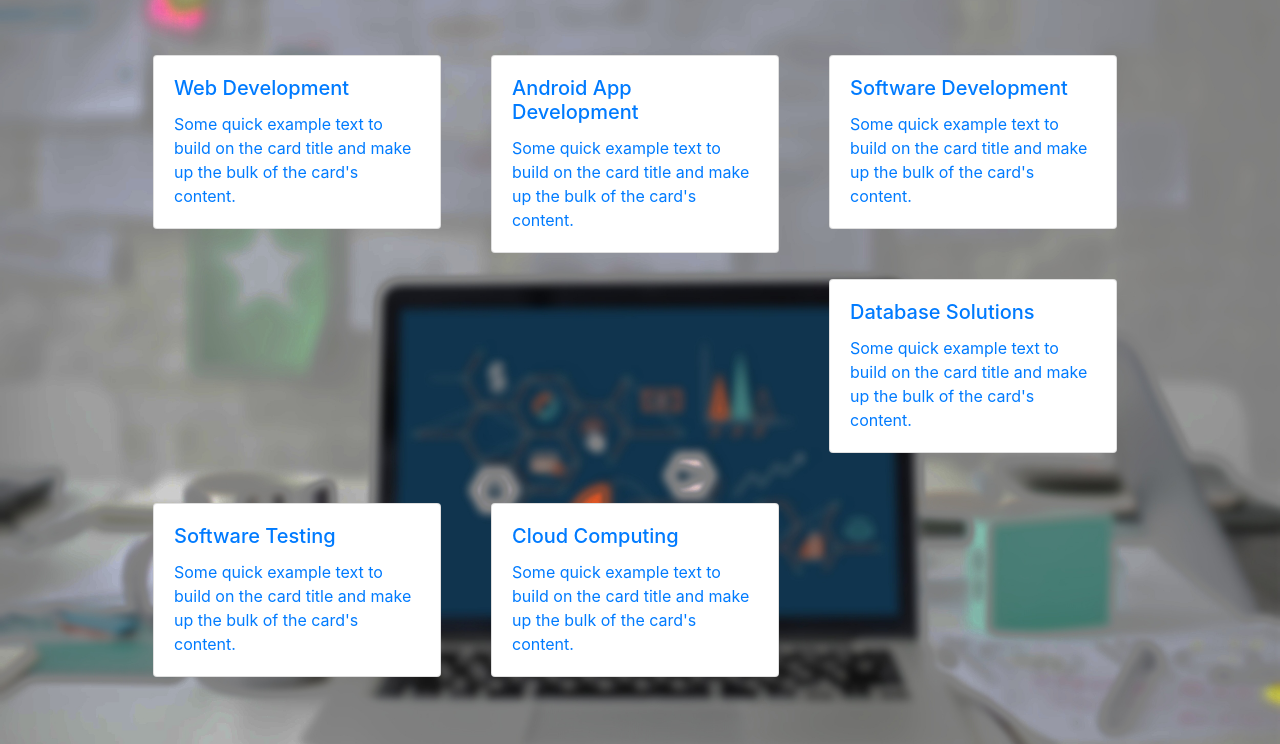
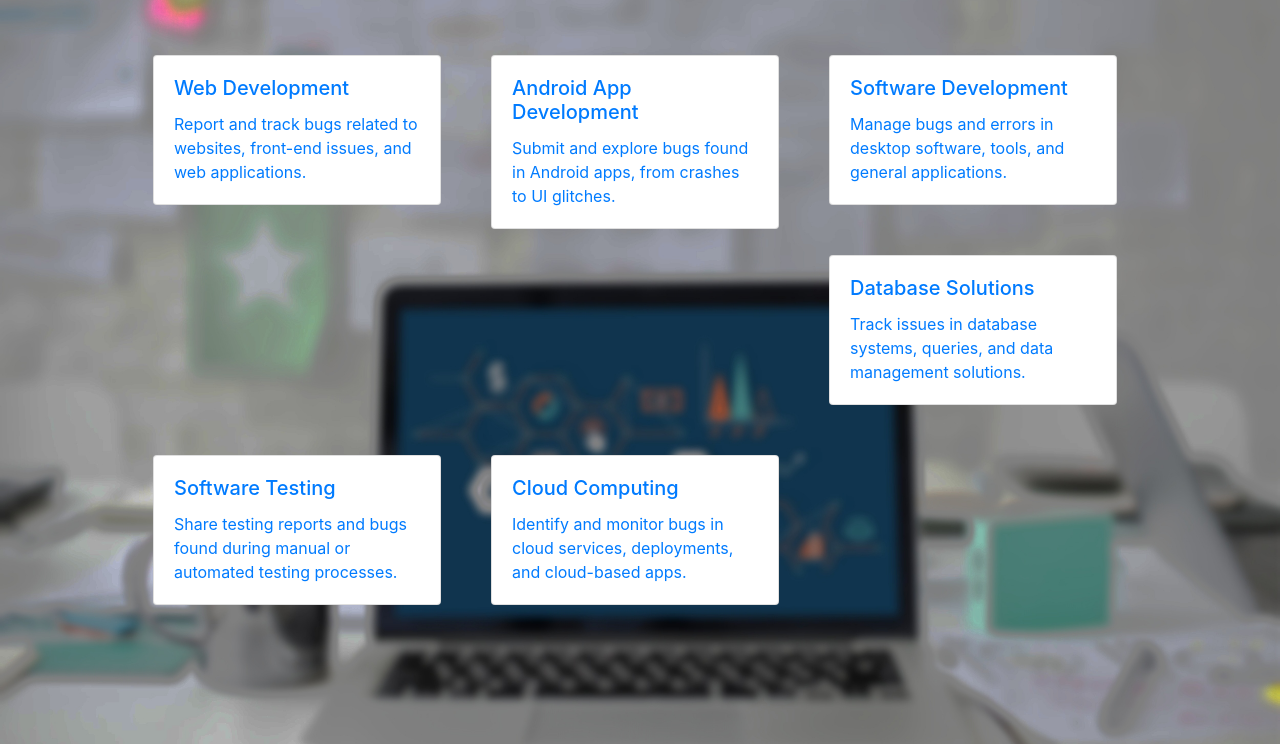
Before and after one commit to Aminul-Islam4/Bug-Tracker, a PHP site: page / in a window 1280 px wide. Shown: the part 56-800 px from the top of the page. Run offline with PHP 8.4, Linux system fonts and the light colour scheme.

Commit message:
index.php

```diff
--- a/tasker/index.php
+++ b/tasker/index.php
@@ -97,7 +97,7 @@ include 'dbconn.php';
 		<div class="card" id="web" style="width: 18rem;text-decoration:none">
 	    <div class="card-body">
 	    <h5 class="card-title">Web Development</h5>
-	    <p class="card-text">Some quick example text to build on the card title and make up the bulk of the card's content.</p>
+	    <p class="card-text">Report and track bugs related to websites, front-end issues, and web applications.</p>
 		</div>
 		</div>
 	</a>
@@ -105,7 +105,7 @@ include 'dbconn.php';
 		<div class="card" style="width: 18rem;">
 		  <div class="card-body">
 			<h5 class="card-title">Android App Development</h5>
-			<p class="card-text">Some quick example text to build on the card title and make up the bulk of the card's content.</p>
+			<p class="card-text">Submit and explore bugs found in Android apps, from crashes to UI glitches.</p>
 		  </div>
 		</div>
 	</a>
@@ -113,7 +113,7 @@ include 'dbconn.php';
 		<div class="card" style="width: 18rem;">
 		  <div class="card-body">
 			<h5 class="card-title">Software Development</h5>
-			<p class="card-text">Some quick example text to build on the card title and make up the bulk of the card's content.</p>
+			<p class="card-text">Manage bugs and errors in desktop software, tools, and general applications.</p>
 		  </div>
 		</div>
 	</a>
@@ -121,7 +121,7 @@ include 'dbconn.php';
 		<div class="card" style="width: 18rem;">
 		  <div class="card-body">
 			<h5 class="card-title">Database Solutions</h5>
-			<p class="card-text">Some quick example text to build on the card title and make up the bulk of the card's content.</p>
+			<p class="card-text">Track issues in database systems, queries, and data management solutions.</p>
 		  </div>
 		</div>
 	</a>
@@ -129,7 +129,9 @@ include 'dbconn.php';
 		<div class="card" style="width: 18rem;">
 		  <div class="card-body">
 			<h5 class="card-title">Software Testing</h5>
-			<p class="card-text">Some quick example text to build on the card title and make up the bulk of the card's content.</p>
+			<p class="card-text">Share testing reports and bugs found during manual or automated testing processes.
+
+</p>
 		  </div>
 		</div>
 	</a>
@@ -137,7 +139,7 @@ include 'dbconn.php';
 		<div class="card" style="width: 18rem;">
 		  <div class="card-body">
 			<h5 class="card-title">Cloud Computing</h5>
-			<p class="card-text">Some quick example text to build on the card title and make up the bulk of the card's content.</p>
+			<p class="card-text">Identify and monitor bugs in cloud services, deployments, and cloud-based apps.</p>
 		  </div>
 		</div>
 	</a>
```
